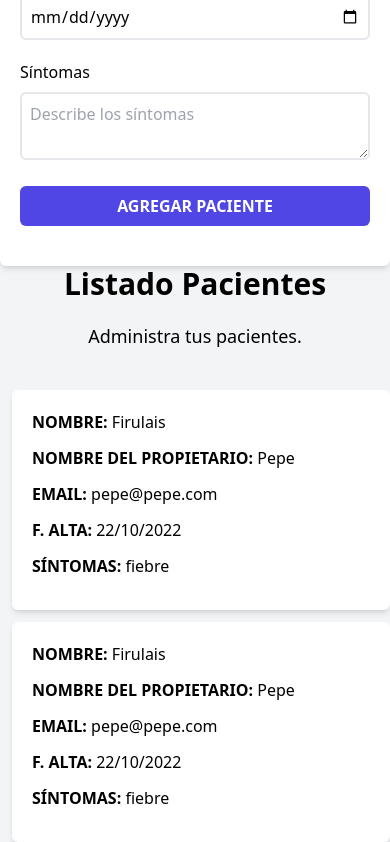
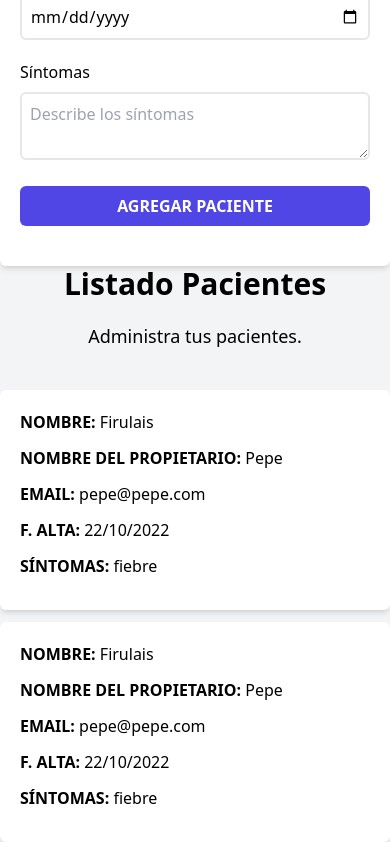
Before and after one commit to salvadorweb89/react-vite-veterinaria, a React (Vite) app in the folder react-citas/: page / in a window 390 px wide. Shown: the part 558-1400 px from the top of the page. Built offline with nearby package versions, Linux system fonts and the light colour scheme.

Commit message:
Aplicamos cambios visuales a la aplicación, ajuste de márgenes y media-querys

```diff
--- a/react-citas/src/components/ListadoPacientes.jsx
+++ b/react-citas/src/components/ListadoPacientes.jsx
@@ -1,4 +1,3 @@
-import React from 'react';
 import Paciente from './Paciente';
 const ListadoPacientes = () => {
   return (
--- a/react-citas/src/components/Paciente.jsx
+++ b/react-citas/src/components/Paciente.jsx
@@ -1,6 +1,6 @@
 const Paciente = () => {
   return (
-    <div className="bg-white shadow-md p-5 rounded-md ml-3 mb-3">
+    <div className="bg-white shadow-md p-5 rounded-md md:ml-3 mb-3">
         <p className="font-bold mb-3 uppercase">
           Nombre: {''}
           <span className="font-normal normal-case">Firulais</span>
--- a/react-citas/tailwind.config.js
+++ b/react-citas/tailwind.config.js
@@ -2,7 +2,12 @@
 export default {
   content: ["./index.html", "./src/**/*.jsx"],
   theme: {
-    extend: {},
+    extend: {
+      screens: {
+        'sm': '430px',
+        // => @media (min-width: 430px) { ... }
+      },
+    },
   },
   plugins: [],
 }
```
